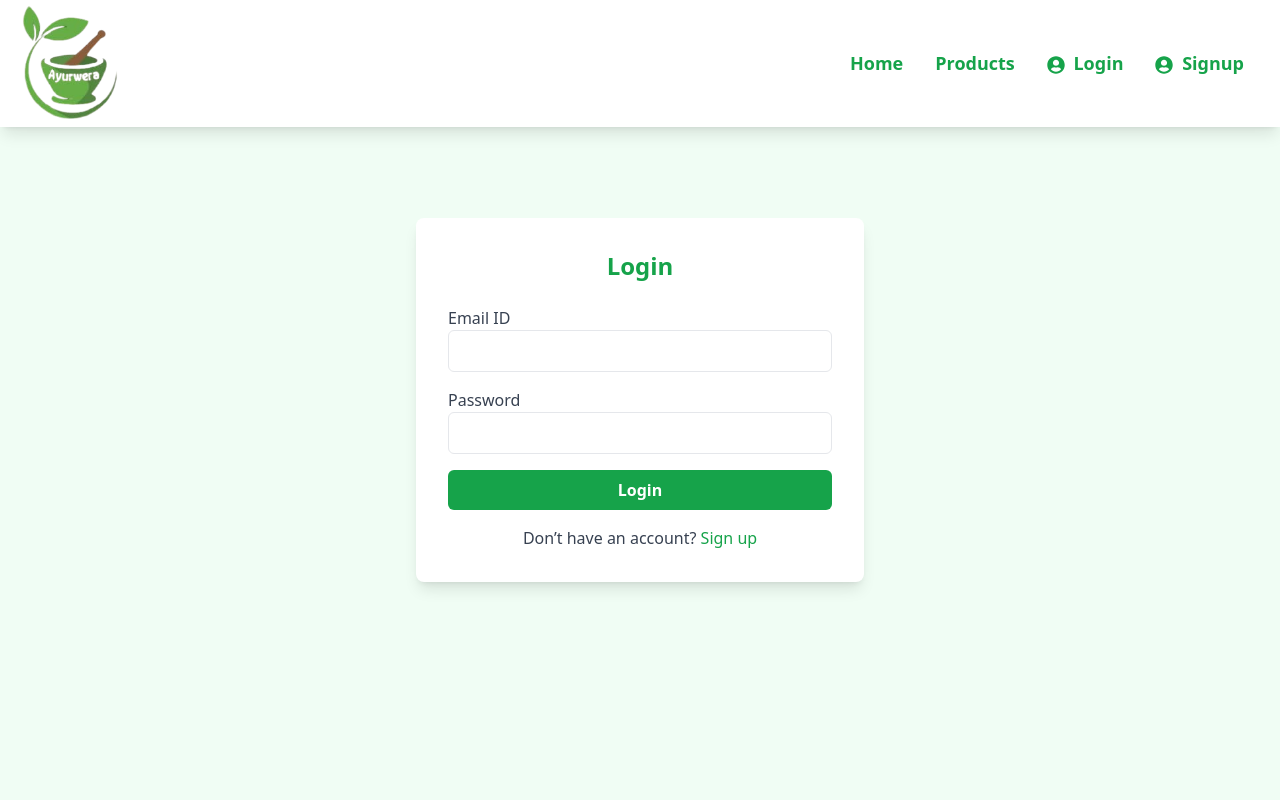
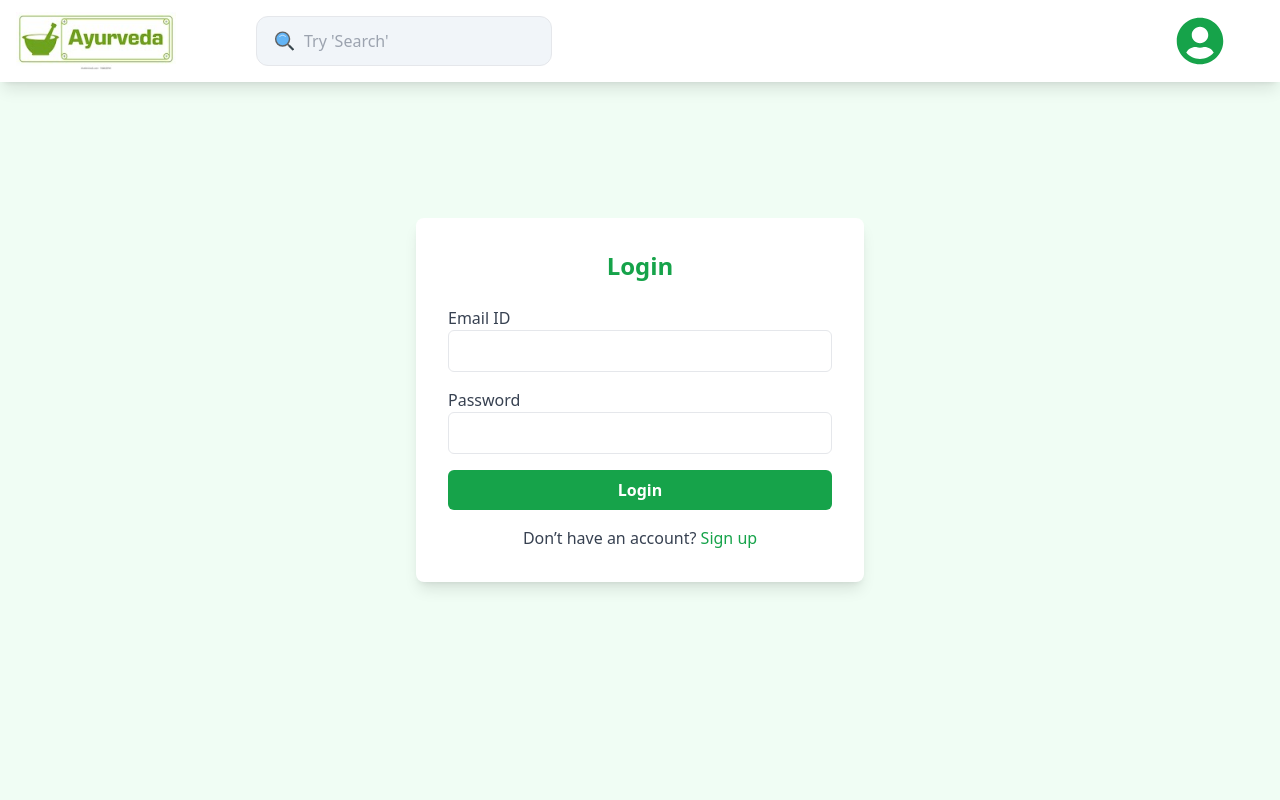
Before and after one commit to surendr1a/Ayurwera, a React (Vite) app: page /login in a window 1280 px wide. Shown: the top 800 px of the page. Built offline with nearby package versions, Linux system fonts and the light colour scheme.

Commit message:
change the logo

```diff
--- a/src/sections/Navbar.jsx
+++ b/src/sections/Navbar.jsx
@@ -1,54 +1,87 @@
-import React, { useState } from "react";
+import React, { useState, useEffect } from "react";
 import { Link } from "react-router-dom";
-import { FaUserCircle, FaBars, FaTimes } from 'react-icons/fa';
+import { FaUserCircle, FaSearch } from 'react-icons/fa';
+import { FcSearch } from "react-icons/fc";
+import { IoClose } from "react-icons/io5";
 
 export default function Navbar() {
-    const [isOpen, setIsOpen] = useState(false);
+    const [isSearchOpen, setIsSearchOpen] = useState(false);
+    const [isScrolled, setIsScrolled] = useState(false);
 
-    const toggleMenu = () => {
-        setIsOpen(!isOpen);
+    const handleSearchClick = () => {
+        setIsSearchOpen(!isSearchOpen);
     };
 
+    // Scroll event to handle shrinking navbar
+    useEffect(() => {
+        const handleScroll = () => {
+            setIsScrolled(window.scrollY > 100);
+        };
+
+        window.addEventListener("scroll", handleScroll);
+        return () => window.removeEventListener("scroll", handleScroll);
+    }, []);
+
     return (
-        <header className="fixed top-0 left-0 z-50 w-full bg-white p-1 shadow-lg transition duration-300 ease-in-out">
-            <nav className="flex justify-between items-center">
-                <div className="flex items-center">
+        <header className={`fixed top-0 left-0 z-50 w-full shadow-lg transition-all duration-500 ease-in-out ${isScrolled ? 'bg-white py-1' : 'bg-white py-3'}`}>
+            <nav className="flex justify-between items-center mx-4 transition-all duration-500 ease-in-out">
+
+                {/* Dynamic Logo */}
+                <div className="flex items-center transition-all duration-500 ease-in-out">
                     <a href="/">
-                        <img src="/Images/logo.png" width={100} height={100} alt="logo" className="transition-transform duration-300 hover:scale-105 ml-4" />
+                        <picture>
+                            <source media="(max-width: 640px)" srcSet="" />
+                            <source media="(max-width: 1024px)" srcSet="" />
+                            <img
+                                src="/Images/logo.jpeg"
+                                alt="logo"
+                                className={`transition-transform duration-500 ease-in-out ${isScrolled ? 'scale-75' : 'scale-100'}`}
+                                width="160" height="160"
+                            />
+                        </picture>
                     </a>
                 </div>
 
-                {/* Hamburger Icon for Mobile */}
-                <div className="md:hidden mr-4">
-                    <button onClick={toggleMenu} className="text-green-600 focus:outline-none">
-                        {isOpen ? <FaTimes size={24} /> : <FaBars size={24} />}
+                {/* Search Bar for Large Devices */}
+                <div className={`hidden md:flex flex-grow items-center mx-4 transition-all duration-500 ease-in-out ${isScrolled ? 'ml-10' : 'ml-20'}`}>
+                    <div className={`flex items-center ${isScrolled ? 'w-1/4' : 'w-1/3'} px-4 py-2 border rounded-xl focus-within:ring-2 focus-within:ring-green-600 bg-slate-100 transition-all duration-500 ease-in-out`}>
+                        <FcSearch className="text-gray-500 mr-2 size-8" />
+                        <input
+                            type="text"
+                            placeholder="Try 'Search'"
+                            className="flex-grow bg-transparent focus:outline-none text-gray-700 transition-all duration-500 ease-in-out"
+                        />
+                    </div>
+                </div>
+
+                {/* Search Icon for Small Devices */}
+                <div className="md:hidden mr-4 justify-end flex w-full">
+                    <button onClick={handleSearchClick} className="text-green-600 focus:outline-none transition-transform duration-500 ease-in-out flex">
+                        <FcSearch size={isScrolled ? 24 : 30} />
                     </button>
                 </div>
 
-                {/* Menu Items */}
-                <ul className={`flex-col md:flex-row md:flex ${isOpen ? 'flex' : 'hidden'} md:space-x-8 text-lg font-semibold text-green-600 md:mr-8`}>
-                    <li className="relative group">
-                        <Link to="/" className="text-green-600 hover:text-[#2D6A4F] transition-colors duration-300">Home</Link>
-                        <span className="absolute left-0 -bottom-1 w-full h-0.5 bg-[#2D6A4F] scale-x-0 group-hover:scale-x-100 transition-transform duration-300"></span>
-                    </li>
-                    <li className="relative group">
-                        <Link to="/products" className="text-green-600 hover:text-[#2D6A4F] transition-colors duration-300">Products</Link>
-                        <span className="absolute left-0 -bottom-1 w-full h-0.5 bg-[#2D6A4F] scale-x-0 group-hover:scale-x-100 transition-transform duration-300"></span>
-                    </li>
-                    <li className="relative group">
-                        <Link to="/login" className="text-green-600 hover:text-[#2D6A4F] transition-colors duration-300">
-                            <FaUserCircle className="inline mr-1" /> Login
-                        </Link>
-                        <span className="absolute left-0 -bottom-1 w-full h-0.5 bg-[#2D6A4F] scale-x-0 group-hover:scale-x-100 transition-transform duration-300"></span>
-                    </li>
-                    <li className="relative group">
-                        <Link to="/signup" className="text-green-600 hover:text-[#2D6A4F] transition-colors duration-300">
-                            <FaUserCircle className="inline mr-1" /> Signup
-                        </Link>
-                        <span className="absolute left-0 -bottom-1 w-full h-0.5 bg-[#2D6A4F] scale-x-0 group-hover:scale-x-100 transition-transform duration-300"></span>
-                    </li>
-                </ul>
+                {/* Profile Icon */}
+                <div className="text-green-600 ml-4">
+                    <Link to="/profile">
+                        <FaUserCircle size={isScrolled ? 40 : 48} className="hover:text-[#2D6A4F] transition-transform duration-1000 ease-in-out mr-10" />
+                    </Link>
+                </div>
             </nav>
+
+            {isSearchOpen && (
+                <div className="fixed top-0 left-0 w-full bg-white z-50 px-4 py-2 flex items-center border-b border-gray-200">
+                    <FcSearch className="text-gray-500 mr-2" size={24} />
+                    <input
+                        type="text"
+                        placeholder="Try 'Search'"
+                        className="w-full px-4 py-2 focus:outline-none text-gray-700"
+                    />
+                    <button onClick={handleSearchClick} className="ml-2 text-gray-500">
+                        <IoClose size={24} />
+                    </button>
+                </div>
+            )}
         </header>
     );
 }
```
Also changed, not shown: public/Images/logo.jpeg (added), public/Images/logo.png (deleted).
